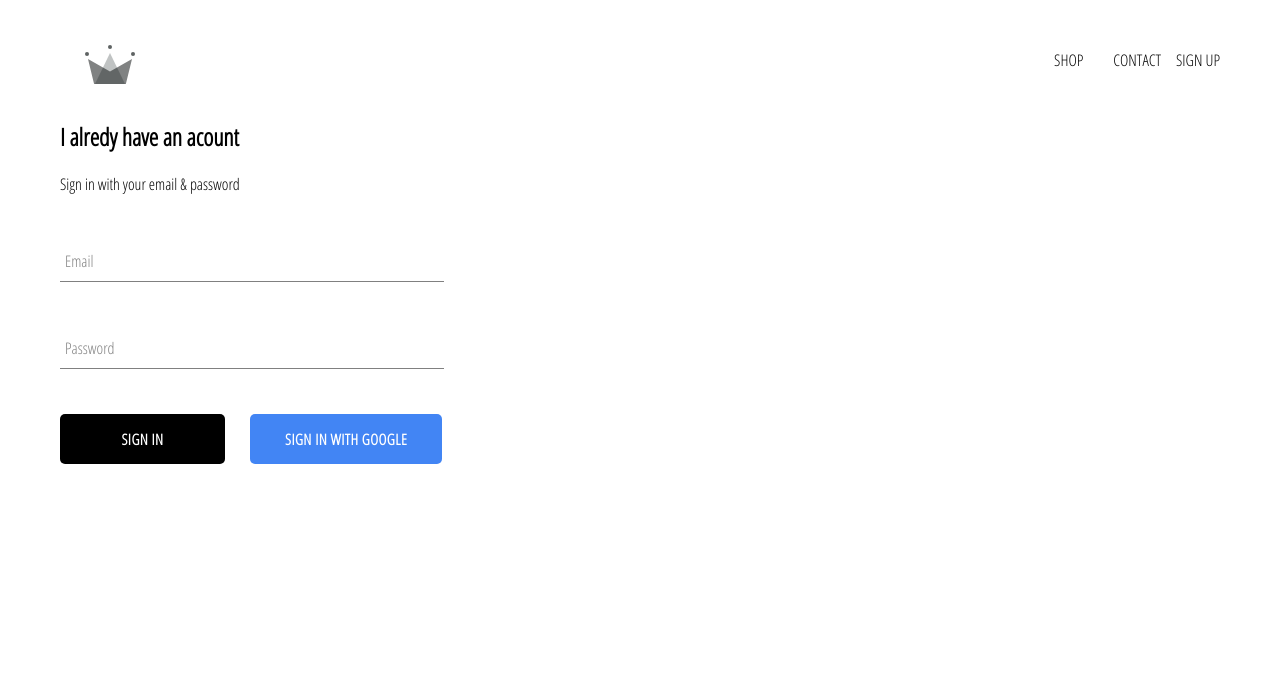
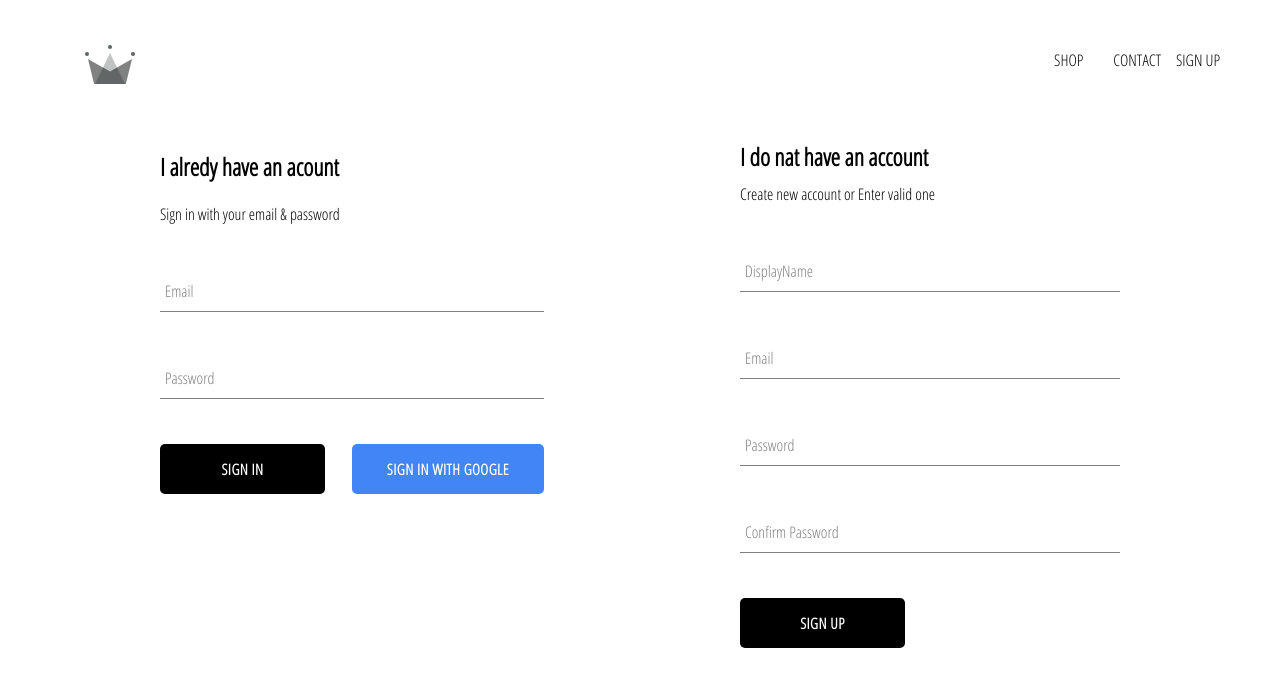
Before and after one commit to Faithulla/E-commerse, a React (Create React App) app: page /sign in a window 1280 px wide. Shown: the top 686 px of the page. Built offline with nearby package versions, Linux system fonts and the light colour scheme; no server answers.

Commit message:
Added FireBase Storage and Sign up Component

```diff
--- a/src/App.css
+++ b/src/App.css
@@ -6,6 +6,6 @@
     text-decoration: none;
     color: #000;
   }
-  *{
-      box-sizing: border-box;
-  }
+*{
+    box-sizing: border-box;
+}
--- a/src/App.js
+++ b/src/App.js
@@ -5,7 +5,8 @@
 import Shop from './Components/Shop/Shop';
 import SignInOut from './Components/FillForm/Sign-in-out/Sign-in-out';
 import './App.css'
-import { auth } from './Components/Storage/FireBase-utils/fireBase'
+import { auth, createUserProfileDocument , } from './FireBase-utils/fireBase'
+
 
 class App extends React.Component {
   constructor(props) {
@@ -13,16 +14,29 @@
     this.state = {
       currentUser: null
      }
+     console.log(this.state);
   }
-  unsubscibeFromAuth = null
-  componentDidMount(){
-    this.unsubscibeFromAuth = auth.onAuthStateChanged(user => {
-      this.setState({currentUser: user})
-    });
-  }
-  componentWillUnmount(){
-    this.unsubscibeFromAuth();
-  }
+unSubscribeFromAuth = null;
+
+componentDidMount() {
+  this.unSubscribeFromAuth = auth.onAuthStateChanged(async userAuth => {
+    if(userAuth){
+      const userRef = await createUserProfileDocument(userAuth);
+      userRef.onSnapshot(snapShot =>
+        {
+        this.setState(
+          {
+            currentUser: {
+              id: snapShot.id,
+              ...snapShot.data()
+            }
+          });
+      });
+    }else{
+      this.setState({ currentUser: userAuth})
+    }
+  })
+}
   render() {
     return (
       <div>
--- a/src/Components/FillForm/Sign-in-out/Sign-in-out.jsx
+++ b/src/Components/FillForm/Sign-in-out/Sign-in-out.jsx
@@ -1,10 +1,13 @@
 import React from 'react';
 import SignIn from '../Sign-in/Sign-in';
+import SignUp from '../SignUp/SignUp';
+import './Sign-in-out.scss'
 
 const SignInOut = () => {
     return (
-        <div className="signinout">
+        <div className="sign-in-out">
             <SignIn/>
+            <SignUp/>
         </div>
      );
 }
--- a/src/Components/FillForm/Sign-in-out/Sign-in-out.scss
+++ b/src/Components/FillForm/Sign-in-out/Sign-in-out.scss
@@ -0,0 +1,6 @@
+.sign-in-out {
+    width: 960px;
+    display: flex;
+    justify-content: space-between;
+    margin: 30px auto;
+  }
--- a/src/Components/FillForm/Sign-in/Sign-in.jsx
+++ b/src/Components/FillForm/Sign-in/Sign-in.jsx
@@ -2,7 +2,7 @@
 import FormInput from '../Form-Fill/FormInput';
 import './SignIn.scss'
 import CustomBtm from '../../Custom/CustomBtn/CustomBtn';
-import { singInWithGoogle } from '../../Storage/FireBase-utils/fireBase';
+import { singInWithGoogle } from '../../../FireBase-utils/fireBase';
 
 class SignIn extends React.Component {
     constructor(props) {
@@ -31,20 +31,22 @@
                 <form onSubmit={this.handleSubmit}>
                 {/* inputs */}
                     <FormInput
+                    label='Email'
                     type="email"
                     name="email"
-                    label='Email'
                     onChange={this.handleChange}
                     value={this.state.email}/>
                     <FormInput
+                    label='Password'
                     type="password"
-                    label='Password'
                     onChange={this.handleChange}
                     name="password"
                     value={this.state.password}/>
                     {/* buttons */}
+                    <div className="buttons">
                     <CustomBtm type="Submit">Sign In</CustomBtm>
                     <CustomBtm onClick={singInWithGoogle} isGoogleSignIn>Sign in with Google</CustomBtm>
+                    </div>
                 </form>
             </div>
          );
--- a/src/Components/FillForm/Sign-in/SignIn.scss
+++ b/src/Components/FillForm/Sign-in/SignIn.scss
@@ -5,4 +5,8 @@
     .title{
         margin: 10px 0px;
     }
+    .buttons{
+        display: flex;
+        justify-content: space-between;
+    }
 }
--- /dev/null
+++ b/src/Components/FillForm/SignUp/SignUp.jsx
@@ -0,0 +1,66 @@
+import React from 'react';
+import FormInput from '../Form-Fill/FormInput';
+import CustomBtm from '../../Custom/CustomBtn/CustomBtn';
+import { auth, createUserProfileDocument } from '../../../FireBase-utils/fireBase';
+
+import './SignUp.scss'
+
+class SignUp extends React.Component {
+    constructor(props) {
+        super(props);
+        this.state = {
+            displayName: '',
+            email: '',
+            password: '',
+            confirmPassword: ''
+         }
+    }
+    handleSubmit = async event => {
+        event.preventDefault()
+
+        const { displayName, password, confirmPassword, email} = this.state;
+
+        if(password !== confirmPassword ){
+            alert(`Ooops Passwords Doesn't match`)
+            return;
+        }
+        try{
+            const {user} = await auth.createUserWithEmailAndPassword(email,password)
+
+            await createUserProfileDocument(user,{displayName});
+
+            this.setState({
+                    displayName: '',
+                    email: '',
+                    password: '',
+                    confirmPassword: ''
+                 });
+
+        }catch(error){
+            console.log(error);
+        }
+
+    }
+    handleChange = event =>{
+        const {value, name} = event.target;
+        this.setState({[name]: value})
+
+    }
+    render() {
+        const { displayName, password, confirmPassword, email} = this.state;
+        return ( <div className="sign-up">
+            <h2 className="title">I do nat have an account</h2>
+            <span>Create new account or Enter valid one</span>
+            <form action="SignUp" onSubmit={this.handleSubmit}>
+                <FormInput type="text" name="displayName" value={displayName} label='DisplayName' onChange={this.handleChange} required/>
+                <FormInput type="email" name="email" value={email} label='Email' onChange={this.handleChange} required/>
+                <FormInput type="text" name="password" value={password} label='Password' onChange={this.handleChange} required/>
+                <FormInput type="text" name="ConfirmPassword" value={confirmPassword} label='Confirm Password' onChange={this.handleChange} required/>
+
+                <CustomBtm type='submit'>Sign Up</CustomBtm>
+            </form>
+        </div> );
+    }
+}
+
+export default SignUp;
--- /dev/null
+++ b/src/Components/FillForm/SignUp/SignUp.scss
@@ -0,0 +1,10 @@
+.sign-up{
+    display: flex;
+    flex-direction: column;
+    width: 380px;
+    margin-left: -20px;
+
+    .title{
+        margin: 10px 0px;
+    }
+}
--- a/src/Components/Header/Header.jsx
+++ b/src/Components/Header/Header.jsx
@@ -1,7 +1,7 @@
 import React from 'react';
 import {Link} from 'react-router-dom'
 import { ReactComponent as Logo } from '../../assets/crown.svg';
-import { auth } from '../Storage/FireBase-utils/fireBase';
+import { auth } from '../../FireBase-utils/fireBase';
 
 import './Header.scss'
 
--- a/src/Components/Storage/FireBase-utils/fireBase.js
+++ /dev/null
@@ -1,27 +0,0 @@
-import firebase from "firebase";
-import 'firebase/firestore';
-import 'firebase/auth';
-
-
-const config = {
-    apiKey: "AIzaSyCu_Co_1klHAoK7Pq17swBLRAVQxn84FQI",
-    authDomain: "crwn-db-1a.firebaseapp.com",
-    projectId: "crwn-db-1a",
-    storageBucket: "crwn-db-1a.appspot.com",
-    messagingSenderId: "335547212900",
-    appId: "1:335547212900:web:39195082c09bd8aff86b71",
-    measurementId: "G-5YN8XR6Q4H"
-  };
-
-  firebase.initializeApp(config)
-
-  export const auth = firebase.auth();
-  export const firestore = firebase.firestore();
-
-  const provider = new firebase.auth.GoogleAuthProvider();
-
-  provider.setCustomParameters({prompt: 'select_account'});
-
-  export const singInWithGoogle = () => auth.signInWithPopup(provider);
-
-  export default firebase;
--- /dev/null
+++ b/src/FireBase-utils/fireBase.js
@@ -0,0 +1,53 @@
+import firebase from "firebase/app";
+import 'firebase/firestore';
+import 'firebase/auth';
+
+
+const config = {
+
+    apiKey: "AIzaSyCu_Co_1klHAoK7Pq17swBLRAVQxn84FQI",
+    authDomain: "crwn-db-1a.firebaseapp.com",
+    databaseURL: "https://crwn-db-1a-default-rtdb.asia-southeast1.firebasedatabase.app",
+    projectId: "crwn-db-1a",
+    storageBucket: "crwn-db-1a.appspot.com",
+    messagingSenderId: "335547212900",
+    appId: "1:335547212900:web:39195082c09bd8aff86b71",
+    measurementId: "G-5YN8XR6Q4H"
+
+};
+
+export const createUserProfileDocument = async (userAuth, additionalData) => {
+  if(!userAuth) return;
+
+  const userRef = firestore.doc(`users/${userAuth.uid}`);
+
+  const snapShot = await userRef.get();
+
+  if(!snapShot.exist){
+    const {displayName, email} = userAuth;
+    const createdAt = new Date()
+    try {
+      await userRef.set({
+        displayName,
+        email,
+        createdAt,
+        ...additionalData
+      })
+    } catch(error) {
+      console.log(`bruh` , error.massage);
+    }
+  }
+  return userRef
+}
+
+
+firebase.initializeApp(config);
+
+export const auth = firebase.auth();
+export const firestore = firebase.firestore();
+
+const provider = new firebase.auth.GoogleAuthProvider();
+provider.setCustomParameters({prompt: `select_account`});
+export const singInWithGoogle = () => auth.signInWithPopup(provider);
+
+export default firebase;
```
